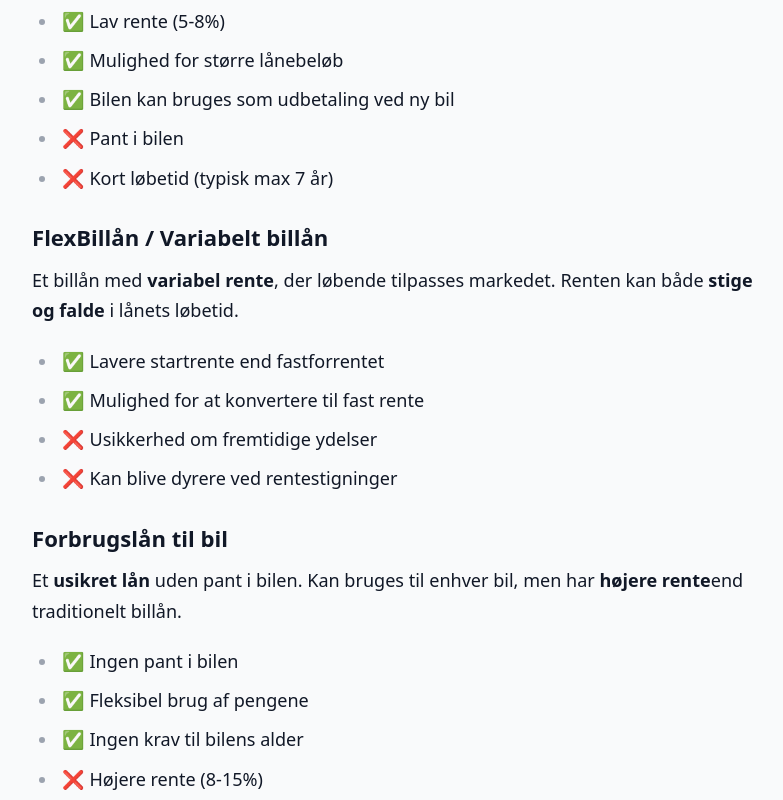
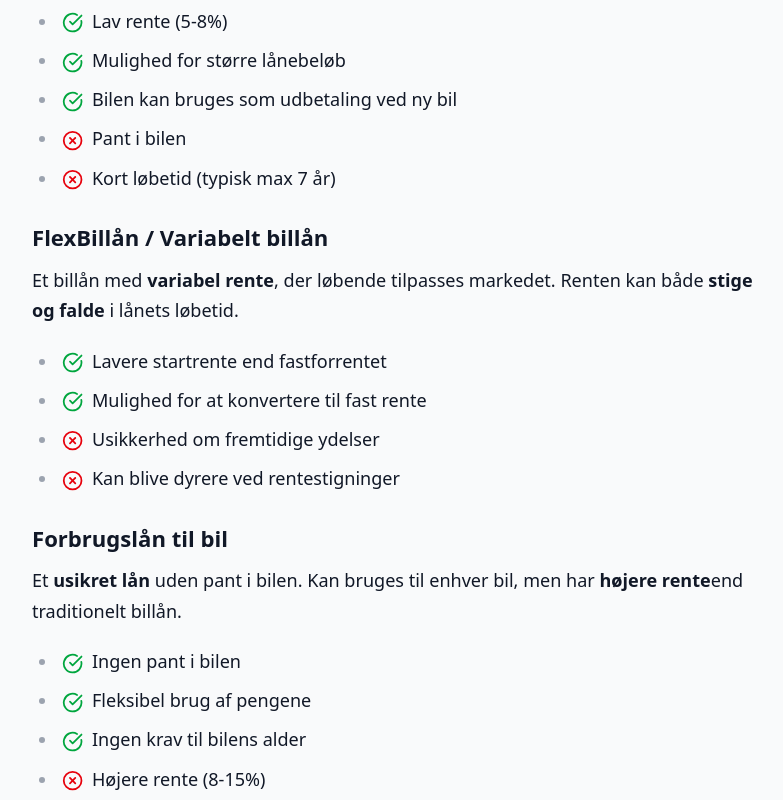
Before and after one commit to mahope/beregner-dk, a Next.js app: page /billaan in a window 1280 px wide. Shown: the part 3040-3840 px from the top of the page, without its empty margins (13-796 px from the left). Built offline with nearby package versions, Linux system fonts and the light colour scheme.

Commit message:
Erstat emojis med CheckCircle/XCircle i billaan-prosa

```diff
--- a/src/app/billaan/page.tsx
+++ b/src/app/billaan/page.tsx
@@ -9,6 +9,7 @@ import {
   FAQSchema,
 } from "@/components/StructuredData";
 import Breadcrumbs from "@/components/Breadcrumbs";
+import { CheckCircle, XCircle } from "lucide-react";
 
 export async function generateMetadata() {
   return generatePageMetadata("billaan");
@@ -54,11 +55,11 @@ export default async function BillaanPage() {
           ved betalingsproblemer.
         </p>
         <ul>
-          <li>✅ Lav rente (5-8%)</li>
-          <li>✅ Mulighed for større lånebeløb</li>
-          <li>✅ Bilen kan bruges som udbetaling ved ny bil</li>
-          <li>❌ Pant i bilen</li>
-          <li>❌ Kort løbetid (typisk max 7 år)</li>
+          <li><CheckCircle className="h-5 w-5 text-green-600 inline mr-1" aria-hidden="true" /> Lav rente (5-8%)</li>
+          <li><CheckCircle className="h-5 w-5 text-green-600 inline mr-1" aria-hidden="true" /> Mulighed for større lånebeløb</li>
+          <li><CheckCircle className="h-5 w-5 text-green-600 inline mr-1" aria-hidden="true" /> Bilen kan bruges som udbetaling ved ny bil</li>
+          <li><XCircle className="h-5 w-5 text-red-600 inline mr-1" aria-hidden="true" /> Pant i bilen</li>
+          <li><XCircle className="h-5 w-5 text-red-600 inline mr-1" aria-hidden="true" /> Kort løbetid (typisk max 7 år)</li>
         </ul>
 
         <h3>FlexBillån / Variabelt billån</h3>
@@ -67,10 +68,10 @@ export default async function BillaanPage() {
           og falde</strong> i lånets løbetid.
         </p>
         <ul>
-          <li>✅ Lavere startrente end fastforrentet</li>
-          <li>✅ Mulighed for at konvertere til fast rente</li>
-          <li>❌ Usikkerhed om fremtidige ydelser</li>
-          <li>❌ Kan blive dyrere ved rentestigninger</li>
+          <li><CheckCircle className="h-5 w-5 text-green-600 inline mr-1" aria-hidden="true" /> Lavere startrente end fastforrentet</li>
+          <li><CheckCircle className="h-5 w-5 text-green-600 inline mr-1" aria-hidden="true" /> Mulighed for at konvertere til fast rente</li>
+          <li><XCircle className="h-5 w-5 text-red-600 inline mr-1" aria-hidden="true" /> Usikkerhed om fremtidige ydelser</li>
+          <li><XCircle className="h-5 w-5 text-red-600 inline mr-1" aria-hidden="true" /> Kan blive dyrere ved rentestigninger</li>
         </ul>
 
         <h3>Forbrugslån til bil</h3>
@@ -79,11 +80,11 @@ export default async function BillaanPage() {
           end traditionelt billån.
         </p>
         <ul>
-          <li>✅ Ingen pant i bilen</li>
-          <li>✅ Fleksibel brug af pengene</li>
-          <li>✅ Ingen krav til bilens alder</li>
-          <li>❌ Højere rente (8-15%)</li>
-          <li>❌ Typisk lavere lånebeløb</li>
+          <li><CheckCircle className="h-5 w-5 text-green-600 inline mr-1" aria-hidden="true" /> Ingen pant i bilen</li>
+          <li><CheckCircle className="h-5 w-5 text-green-600 inline mr-1" aria-hidden="true" /> Fleksibel brug af pengene</li>
+          <li><CheckCircle className="h-5 w-5 text-green-600 inline mr-1" aria-hidden="true" /> Ingen krav til bilens alder</li>
+          <li><XCircle className="h-5 w-5 text-red-600 inline mr-1" aria-hidden="true" /> Højere rente (8-15%)</li>
+          <li><XCircle className="h-5 w-5 text-red-600 inline mr-1" aria-hidden="true" /> Typisk lavere lånebeløb</li>
         </ul>
 
         <h2>Hvad påvirker din rente?</h2>
@@ -231,11 +232,11 @@ export default async function BillaanPage() {
           Ett vanligt krav är en <strong>kontantinsats på minst 20%</strong> av bilens pris.
         </p>
         <ul>
-          <li>✅ Lägre ränta tack vare säkerheten</li>
-          <li>✅ Möjlighet till större lånebelopp</li>
-          <li>✅ Inbytesbilen kan användas som kontantinsats</li>
-          <li>❌ Bilen står som säkerhet</li>
-          <li>❌ Krav på kontantinsats (ofta 20%)</li>
+          <li><CheckCircle className="h-5 w-5 text-green-600 inline mr-1" aria-hidden="true" /> Lägre ränta tack vare säkerheten</li>
+          <li><CheckCircle className="h-5 w-5 text-green-600 inline mr-1" aria-hidden="true" /> Möjlighet till större lånebelopp</li>
+          <li><CheckCircle className="h-5 w-5 text-green-600 inline mr-1" aria-hidden="true" /> Inbytesbilen kan användas som kontantinsats</li>
+          <li><XCircle className="h-5 w-5 text-red-600 inline mr-1" aria-hidden="true" /> Bilen står som säkerhet</li>
+          <li><XCircle className="h-5 w-5 text-red-600 inline mr-1" aria-hidden="true" /> Krav på kontantinsats (ofta 20%)</li>
         </ul>
 
         <h3>Billeasing (privatleasing)</h3>
@@ -245,10 +246,10 @@ export default async function BillaanPage() {
           en stor del av kostnaden.
         </p>
         <ul>
-          <li>✅ Fast och förutsägbar månadskostnad</li>
-          <li>✅ Ingen stor kontantinsats krävs</li>
-          <li>❌ Du äger aldrig bilen</li>
-          <li>❌ Begränsat körsträcka enligt avtalet</li>
+          <li><CheckCircle className="h-5 w-5 text-green-600 inline mr-1" aria-hidden="true" /> Fast och förutsägbar månadskostnad</li>
+          <li><CheckCircle className="h-5 w-5 text-green-600 inline mr-1" aria-hidden="true" /> Ingen stor kontantinsats krävs</li>
+          <li><XCircle className="h-5 w-5 text-red-600 inline mr-1" aria-hidden="true" /> Du äger aldrig bilen</li>
+          <li><XCircle className="h-5 w-5 text-red-600 inline mr-1" aria-hidden="true" /> Begränsat körsträcka enligt avtalet</li>
         </ul>
 
         <h3>Blancolån till bil</h3>
@@ -257,11 +258,11 @@ export default async function BillaanPage() {
           en <strong>högre effektiv ränta</strong> än ett vanligt billån.
         </p>
         <ul>
-          <li>✅ Ingen säkerhet i bilen</li>
-          <li>✅ Fri användning av pengarna</li>
-          <li>✅ Inga krav på bilens ålder</li>
-          <li>❌ Högre effektiv ränta</li>
-          <li>❌ Ofta lägre lånebelopp</li>
+          <li><CheckCircle className="h-5 w-5 text-green-600 inline mr-1" aria-hidden="true" /> Ingen säkerhet i bilen</li>
+          <li><CheckCircle className="h-5 w-5 text-green-600 inline mr-1" aria-hidden="true" /> Fri användning av pengarna</li>
+          <li><CheckCircle className="h-5 w-5 text-green-600 inline mr-1" aria-hidden="true" /> Inga krav på bilens ålder</li>
+          <li><XCircle className="h-5 w-5 text-red-600 inline mr-1" aria-hidden="true" /> Högre effektiv ränta</li>
+          <li><XCircle className="h-5 w-5 text-red-600 inline mr-1" aria-hidden="true" /> Ofta lägre lånebelopp</li>
         </ul>
 
         <h2>Vad påverkar din ränta?</h2>
```
